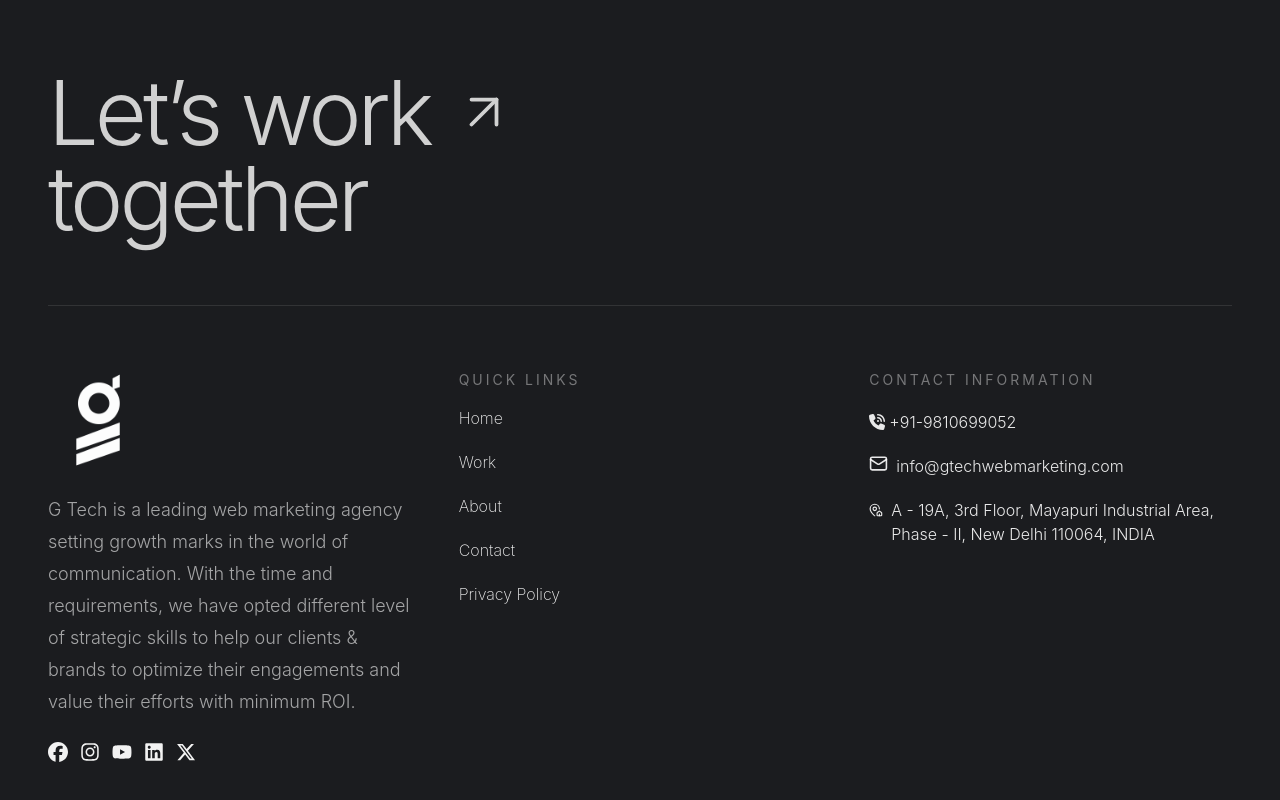
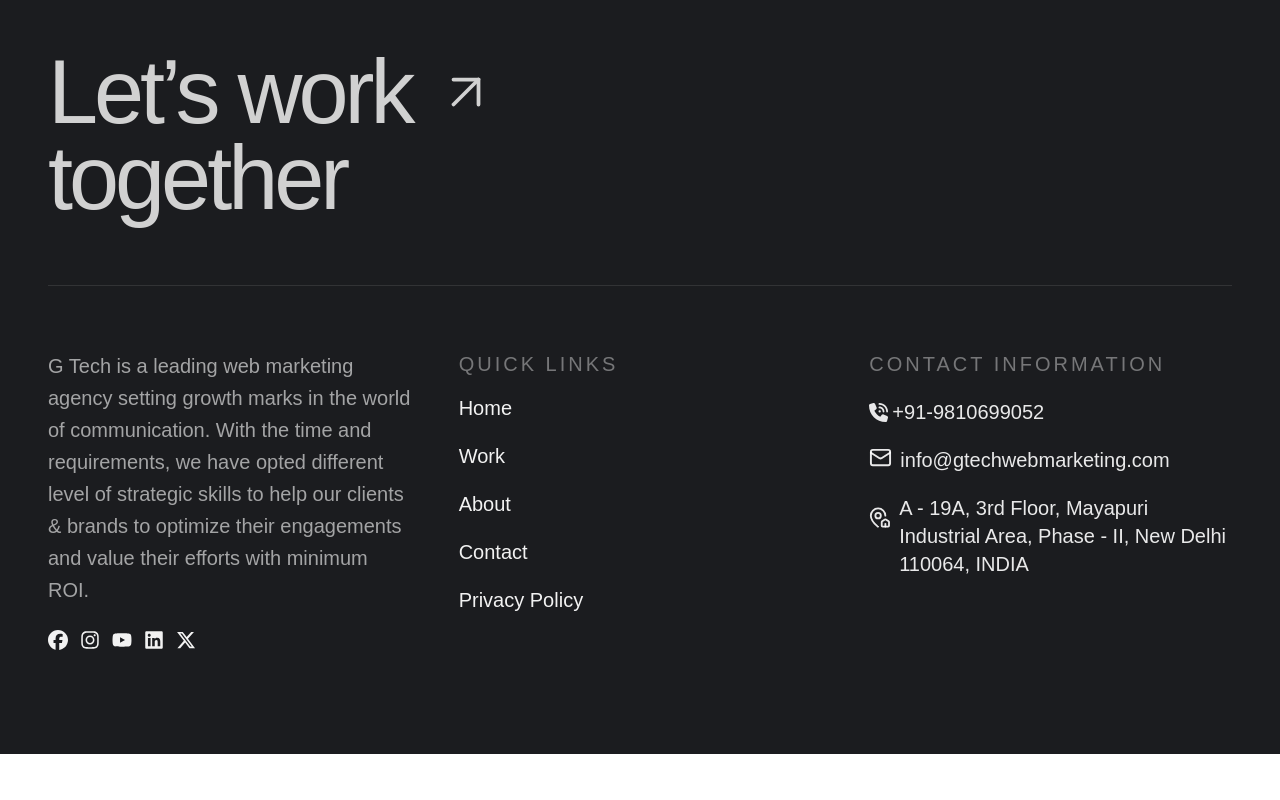
Before and after one commit to webcodingravi/gtechwebmarketing, a React (Vite) app: page /about in a window 1280 px wide. Shown: the part 2170-2970 px from the top of the page. After the commit the page ends 2924 px from the top, so only its background shows below. Built offline with nearby package versions, Linux system fonts and the light colour scheme.

Commit message:
work section

```diff
--- a/src/components/Home/FocusArea.jsx
+++ b/src/components/Home/FocusArea.jsx
@@ -44,13 +44,13 @@
                     className="max-w-7xl mx-auto text-center"
                 >
 
-                    <p className="uppercase tracking-[4px] text-purple-400 mb-6">
+                    <h2 className="uppercase tracking-[4px] text-purple-400 mb-1 md:text-[40px] font-bold">
                         Our Focus Areas
+                    </h2>
+
+                    <p className="text-4xl text-xl text-gray-400 w-full max-w-3xl mx-auto">
+                        We empower brands to transform customer experience through the strategic application of technology, data-driven insights, and AI.
                     </p>
-
-                    <h2 className="text-4xl md:text-5xl font-bold leading-tight w-full">
-                        We empower brands to transform customer experience through the strategic application of technology, data-driven insights, and AI.
-                    </h2>
 
                 </motion.div>
 
--- a/src/components/Home/FooterSection.jsx
+++ b/src/components/Home/FooterSection.jsx
@@ -79,8 +79,8 @@
                         {/* ABOUT */}
                          <div>
 
-                            <p className="text-white/60 leading-8 text-lg font-light">
-                              <img src="./assets/white logo (2).png" alt="logo" className='h-25 mb-6'/>
+                            <p className="text-white/60 leading-8 text-xl font-light">
+                              {/* <img src="./assets/white logo (2).png" alt="logo" className='h-25 mb-6'/> */}
                               G Tech is a leading web marketing agency setting growth marks in the world of communication. With the time and requirements, we have opted different level of strategic skills to help our clients & brands to optimize their engagements and value their efforts with minimum ROI.
                             </p>
 
@@ -103,7 +103,7 @@
                         {/* MENU */}
 
                         <div className="space-y-5">
-                            <p className="text-sm uppercase tracking-[3px] text-white/40 mb-4">
+                            <p className="text-xl uppercase tracking-[3px] text-white/40 mb-4">
                                 Quick Links
                             </p>
                             {footerLinks.map(([title, link], index) => (
@@ -113,7 +113,7 @@
                                 >
                                     <Link
                                         to={link}
-                                        className="block text-[16px] text-[#f2f2f2] font-extralight transition-all duration-300"
+                                        className="block text-xl text-[#f2f2f2] font-extralight transition-all duration-300"
                                     >
                                         {title}
                                     </Link>
@@ -127,20 +127,20 @@
 
                         {/* CONTACT */}
                         <div className="space-y-3 flex flex-col gap-2">
-                            <p className="text-sm uppercase tracking-[3px] text-white/40">
+                            <p className="text-xl uppercase tracking-[3px] text-white/40">
                                 Contact Information
                             </p>
 
-                         <p className="text-[16px] font-light text-white/90 inline-flex gap-1 items-center">
-                         <FaPhoneVolume />  +91-9810699052
+                         <p className="text-xl font-light text-white/90 inline-flex gap-1 items-center">
+                         <FaPhoneVolume size={19} />  +91-9810699052
                             </p>
 
-                            <p className="text-[16px] font-light text-white/90  inline-flex gap-2">
-                           <Mail size={19} />info@gtechwebmarketing.com
+                            <p className="text-xl font-light text-white/90  inline-flex gap-2">
+                           <Mail size={23} />info@gtechwebmarketing.com
                             </p>
 
-                            <p className="text-[16px] font-light text-white/90 inline-flex gap-2">
-                           <MapPinHouse />
+                            <p className="text-xl font-light text-white/90 inline-flex gap-2">
+                           <MapPinHouse size={47} />
                                A - 19A, 3rd Floor, Mayapuri Industrial Area, Phase - II, New Delhi 110064, INDIA
                             </p>
                         </div>
--- a/src/components/Home/OfferingsSection.jsx
+++ b/src/components/Home/OfferingsSection.jsx
@@ -31,7 +31,15 @@
                         viewport={{ once: true }}
                         className="mb-24"
                     >
-                        <p className="uppercase tracking-[5px] text-purple-400 mb-5">
+
+                        <h2 className="uppercase tracking-[4px] text-purple-400 mb-1 md:text-[40px] font-bold">
+                       Our Offerings
+                    </h2>
+
+                    <p className="text-4xl text-xl text-gray-400 w-full max-w-3xl mx-auto">
+Intelligent Digital <span className=" text-purple-400">Solutions For Brands                </span>    </p>
+
+                        {/* <p className="uppercase tracking-[5px] text-purple-400 mb-5">
                             Our Offerings
                         </p>
 
@@ -48,7 +56,7 @@
                         >
                             Intelligent Digital <span className=" text-purple-400">Solutions For Brands
                             </span>
-                        </h2>
+                        </h2> */}
                     </motion.div>
 
                     {/* Offerings List */}
--- a/src/components/Home/WorkSection.jsx
+++ b/src/components/Home/WorkSection.jsx
@@ -33,19 +33,19 @@
                     />
 
                     {/* DARK OVERLAY (SOLID) */}
-                    <div className="absolute inset-0 bg-black/60" />
+                    <div className="absolute inset-0 bg-black/70" />
 
                     {/* TEXT */}
-                    <div className="absolute bottom-12 left-10 z-20 text-white max-w-xl">
+                    <div className="absolute bottom-12 left-10 z-20 text-white max-w-xl bg-black/50 p-6 rounded-lg">
                         <p className="text-sm uppercase tracking-widest opacity-70">
                             {project.category}
                         </p>
 
-                        <h2 className="text-3xl md:text-5xl font-semibold mt-3">
+                        <h2 className="text-3xl md:text-5xl font-bold mt-3">
                             {project.title}
                         </h2>
 
-                        <p className="mt-4 text-white/80 ">
+                        <p className="mt-4 text-white/80 font-light leading-relaxed text-xl">
                             {project.intro}
                         </p>
                     </div>
--- a/src/components/Layout.jsx
+++ b/src/components/Layout.jsx
@@ -58,7 +58,7 @@
                                         className={({ isActive }) =>
                                             `relative group transition ${isActive
                                                 ? "text-black font-semibold"
-                                                :"text-black/60 hover:text-black"
+                                                :"text-black/60 hover:text-black font-bold hover:translate-x-1"
                                             }`
                                         }
                                     >
--- a/src/index.css
+++ b/src/index.css
@@ -1,5 +1,11 @@
 @import "tailwindcss";
+
+@import url('https://fonts.googleapis.com/css2?family=Poppins:ital,wght@0,100;0,200;0,300;0,400;0,500;0,600;0,700;0,800;0,900;1,100;1,200;1,300;1,400;1,500;1,600;1,700;1,800;1,900&display=swap');
 
 html {
   scroll-behavior: smooth;
 }
+
+body {
+  font-family: 'Poppins', sans-serif;
+}
```
